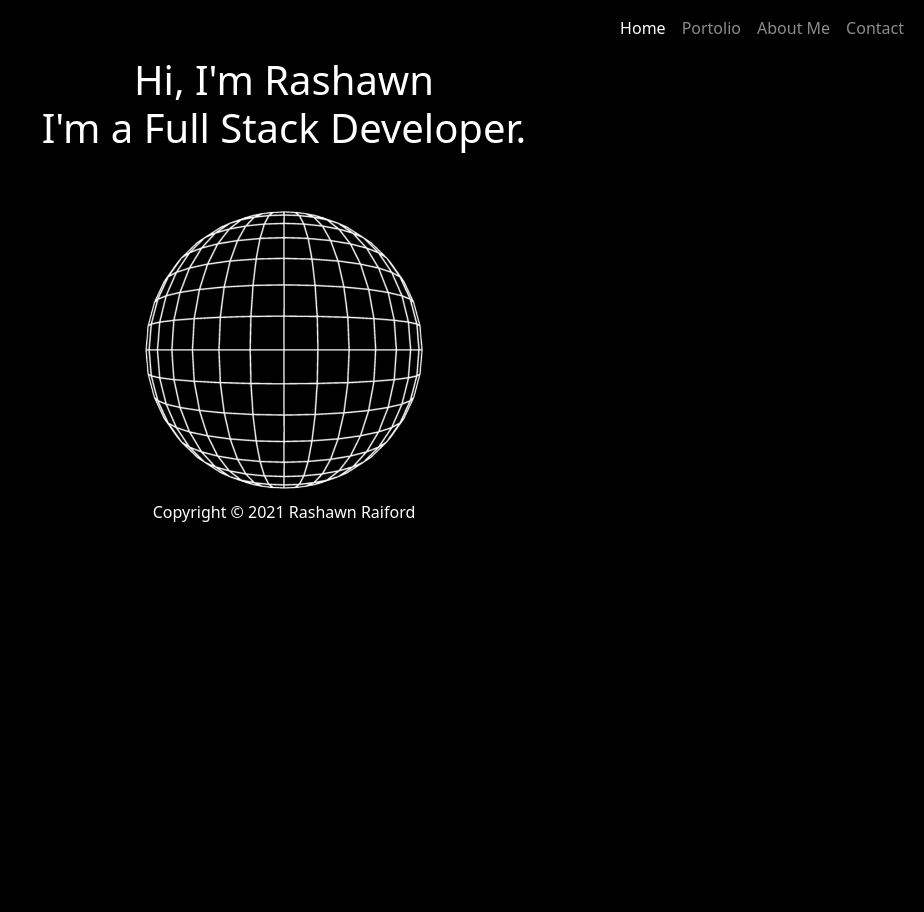
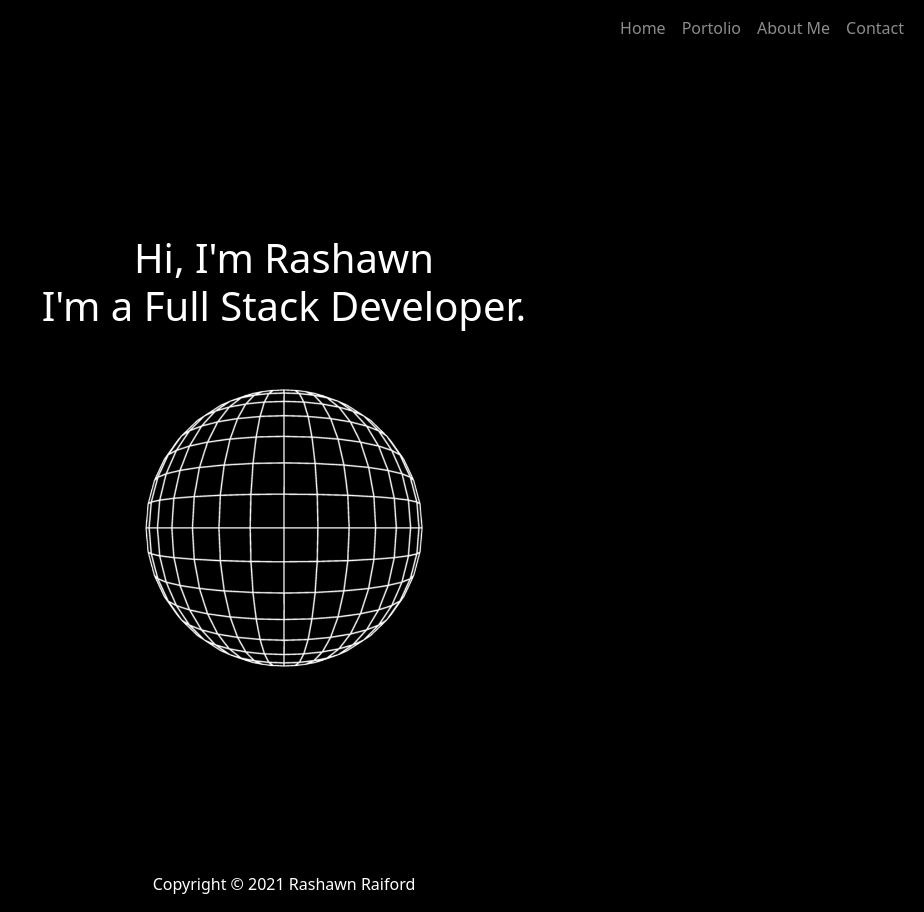
Before and after one commit to raiford2530/rraiford-react-portfolio, a React (Create React App) app: page /#/ in a window 1280 px wide. Shown: the whole page, without its empty margins (356-1280 px from the left). Before the commit the page ends 800 px from the top, so only its background shows below. Built offline with nearby package versions, Linux system fonts and the light colour scheme.

Commit message:
Added sticky footer

```diff
--- a/public/index.html
+++ b/public/index.html
@@ -1,5 +1,5 @@
 <!DOCTYPE html>
-<html lang="en">
+<html lang="en" class="h-100">
   <head>
     <meta charset="utf-8" />
     <link rel="icon" href="%PUBLIC_URL%/favicon.ico" />
@@ -27,7 +27,7 @@
     -->
     <title>React App</title>
   </head>
-  <body>
+  <body class="d-flex flex-column h-100">
     <noscript>You need to enable JavaScript to run this app.</noscript>
     <div id="root"></div>
     <!--
--- a/src/App.js
+++ b/src/App.js
@@ -11,7 +11,7 @@ import './app.css';
 function App() {
   return (
     <Router basename="/">
-    <div className="root-container">
+    <div className="root-container d-flex flex-column h-100">
       <Navbar/>
       <Switch>
       <Route exact path="/">
--- a/src/components/Footer/Footer.jsx
+++ b/src/components/Footer/Footer.jsx
@@ -2,10 +2,9 @@ import './footer.css';
 
 function Footer(){
     return (
-        <div className="footer d-flex align-items-center justify-content-center">
+        <footer className="footer mt-auto py-3">
             <span>Copyright &copy; 2021 Rashawn Raiford</span>
-
-        </div>
+        </footer>
     )
 }
 
--- a/src/components/Footer/footer.css
+++ b/src/components/Footer/footer.css
@@ -1,7 +1,4 @@
-/* .footer{
-    height: 80px;
+.footer{
     text-align: center;
-    position: absolute;
-    bottom: 0;
     width: 100%;
-} */
+}
--- a/src/components/Header/Header.jsx
+++ b/src/components/Header/Header.jsx
@@ -2,7 +2,7 @@ import './header.css';
 
 function Header(props){
     return (
-        <h1>{props.title}</h1>
+        <h1 className="header">{props.title}</h1>
     )
 
 }
--- a/src/components/Header/header.css
+++ b/src/components/Header/header.css
@@ -1,3 +1,7 @@
 .bg-dark{
     background-color: black !important;
 }
+
+.header{
+    margin: 40px 0;
+}
--- a/src/components/Navbar/Navbar.jsx
+++ b/src/components/Navbar/Navbar.jsx
@@ -19,7 +19,7 @@ function Navbar(){
             <div className="collapse navbar-collapse" id="navbarSupportedContent">
               <ul className="navbar-nav ms-auto mb-2 mb-lg-0">
                 <li className="nav-item">
-                  <Link to="/" className="nav-link active" aria-current="page">
+                  <Link to="/" className="nav-link" aria-current="page">
                     Home
                   </Link>
                 </li>
--- a/src/containers/About/About.jsx
+++ b/src/containers/About/About.jsx
@@ -7,7 +7,7 @@ function About() {
   return (
     <ContentContainer>
       <Header title="About" />
-    <div className="d-flex justify-content-center">
+    <div className="d-flex justify-content-center headshot-container">
         <img id="headshot" src={Headshot} alt="Photo of Rashawn"/>
     </div>
 
--- a/src/containers/About/about.css
+++ b/src/containers/About/about.css
@@ -3,3 +3,7 @@
     height: 300px;
     width: 300px;
 }
+
+.headshot-container{
+    margin-bottom: 30px;
+}
--- a/src/containers/Home/home.css
+++ b/src/containers/Home/home.css
@@ -7,3 +7,8 @@ h1{
     width: 300px;
     height: 300px;
 }
+
+.main-container{
+    height: 100vh;
+    min-height: 100vh;
+}
```
Also changed, not shown: src/App.css (+0 -7 lines), 1 other file (tests, documents, lock files or other folders).
